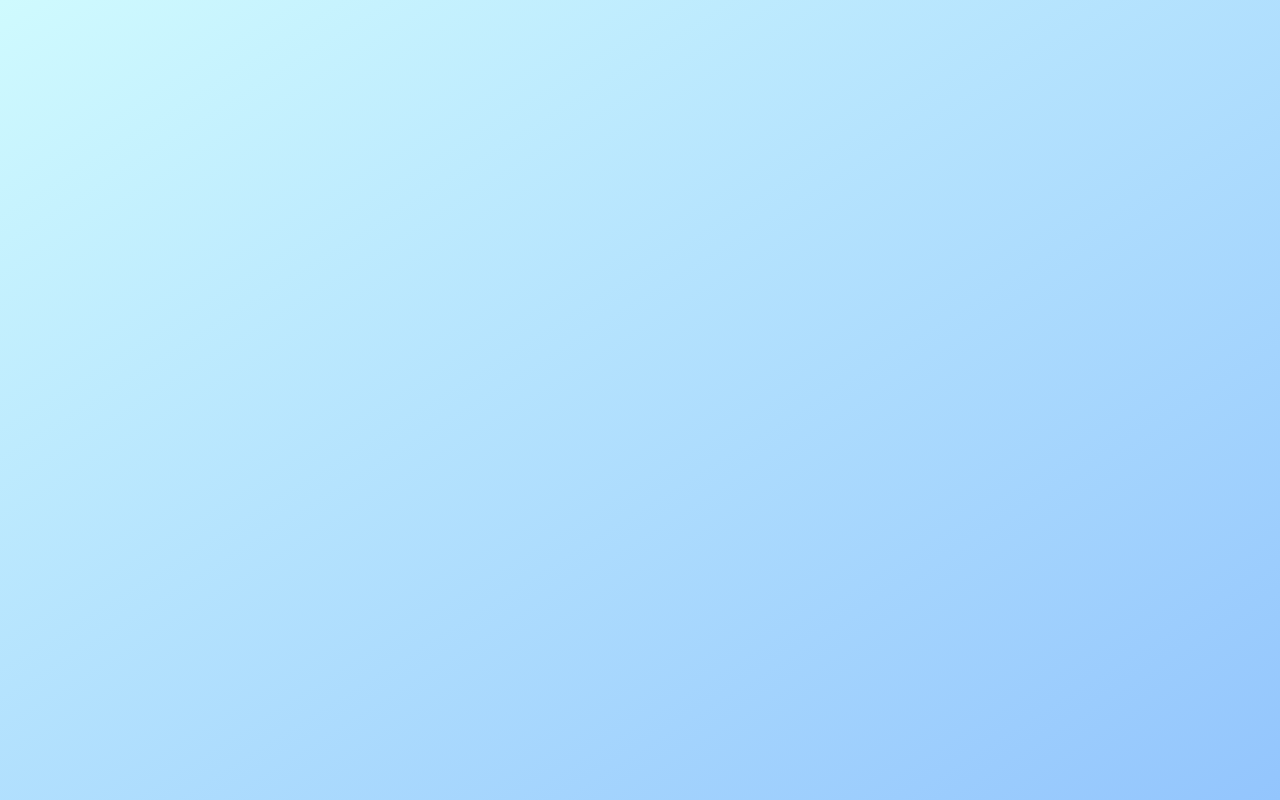
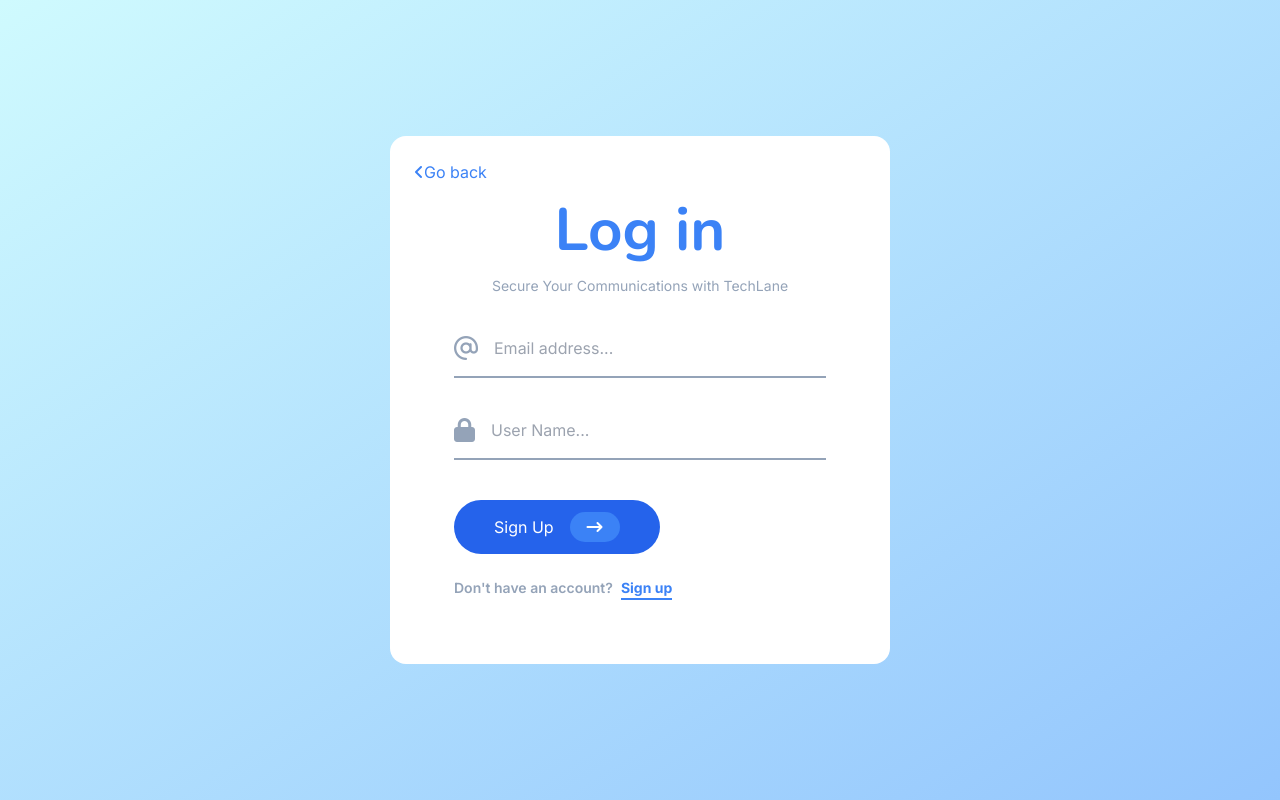
Before and after one commit to AniMate002/tech-lane-admin, a Next.js app: page /login in a window 1280 px wide. Built offline with nearby package versions, Linux system fonts and the light colour scheme; no server answers.

Commit message:
Adding SessionProvider

```diff
--- a/app/(auth)/login/page.tsx
+++ b/app/(auth)/login/page.tsx
@@ -10,7 +10,7 @@ export const metadata: Metadata = {
 const LogIn = () => {
     return (
         <div>
-            {/* <LogInPage /> */}
+            <LogInPage />
         </div>
     );
 }
--- a/app/layout.tsx
+++ b/app/layout.tsx
@@ -1,12 +1,8 @@
 import "./globals.css";
-import Navigation from "@/components/Navigation/Navigation";
-import Header from "@/components/Header/Header";
-import OuterContainer from "@/components/Containers/OuterContainer";
+import { Providers } from "@/components/Auth/Providers"
 import { Nunito, Cabin, Inter } from "next/font/google";
 
-const nunito = Nunito({ subsets: ["latin"] });
 const inter = Inter({ subsets: ["latin"] });
-const cabin = Cabin({ subsets: ["latin"] });
 
 
 
@@ -21,7 +17,9 @@ export default function RootLayout({
         <link rel="stylesheet" href="https://cdnjs.cloudflare.com/ajax/libs/font-awesome/6.5.1/css/all.min.css" integrity="sha512-DTOQO9RWCH3ppGqcWaEA1BIZOC6xxalwEsw9c2QQeAIftl+Vegovlnee1c9QX4TctnWMn13TZye+giMm8e2LwA==" crossOrigin="anonymous" referrerPolicy="no-referrer" />
       </head>
       <body className={inter.className}>
-        {children}
+        <Providers>
+          {children}
+        </Providers>
       </body>
     </html>
   );
--- /dev/null
+++ b/components/Auth/Providers.tsx
@@ -0,0 +1,7 @@
+"use client";
+
+import { SessionProvider } from "next-auth/react";
+
+export const Providers = ({ children }: { children: React.ReactNode }) => {
+  return <SessionProvider>{children}</SessionProvider>;
+};
--- a/components/Header/Header.tsx
+++ b/components/Header/Header.tsx
@@ -1,9 +1,11 @@
-import HeaderAccount from "./HeaderAccount";
+"use client"
+import { useSession } from "next-auth/react";
 import HeaderButtons from "./HeaderButtons";
 import HeaderInput from "./HeaderInput";
 
 
 const Header = () => {
+    const session = useSession()
     return (
         <header className=" bg-blue-600 h-[300px] pt-5 px-10 flex justify-between items-start">
             <HeaderInput />
```
